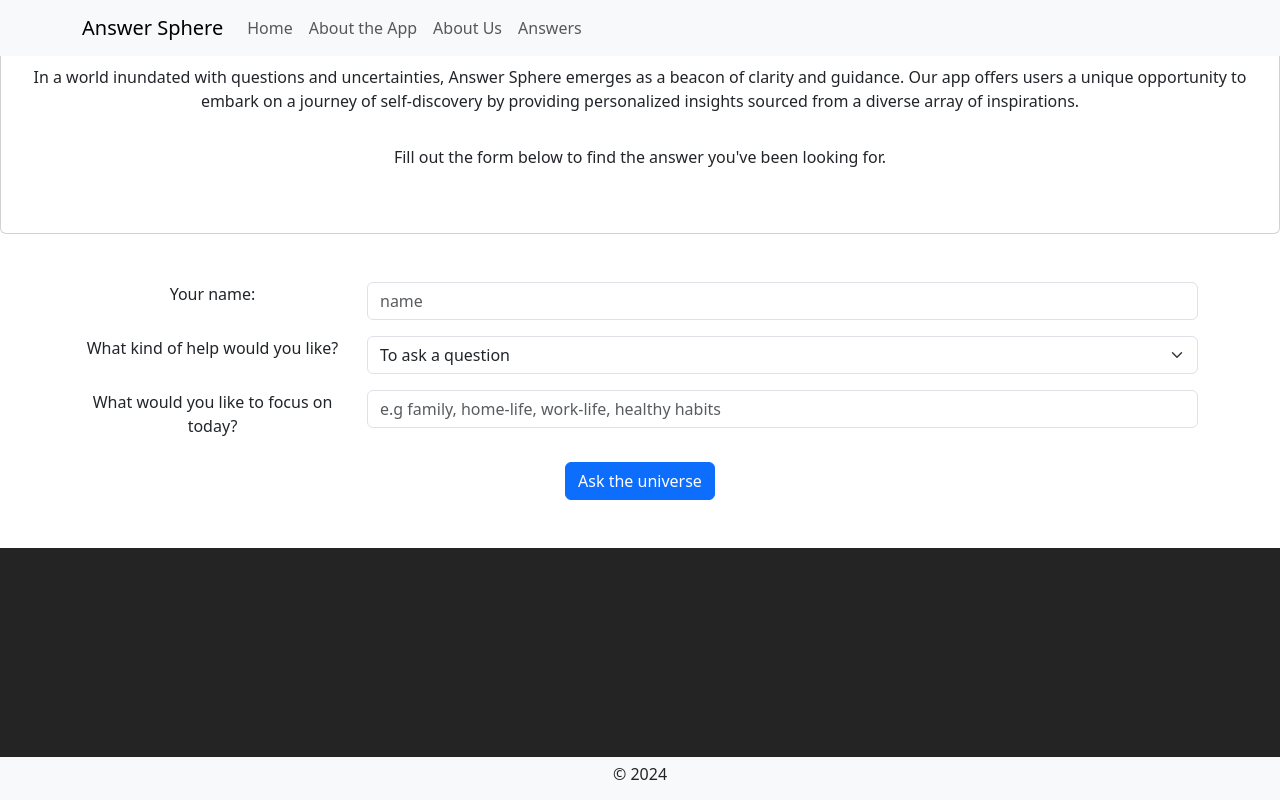
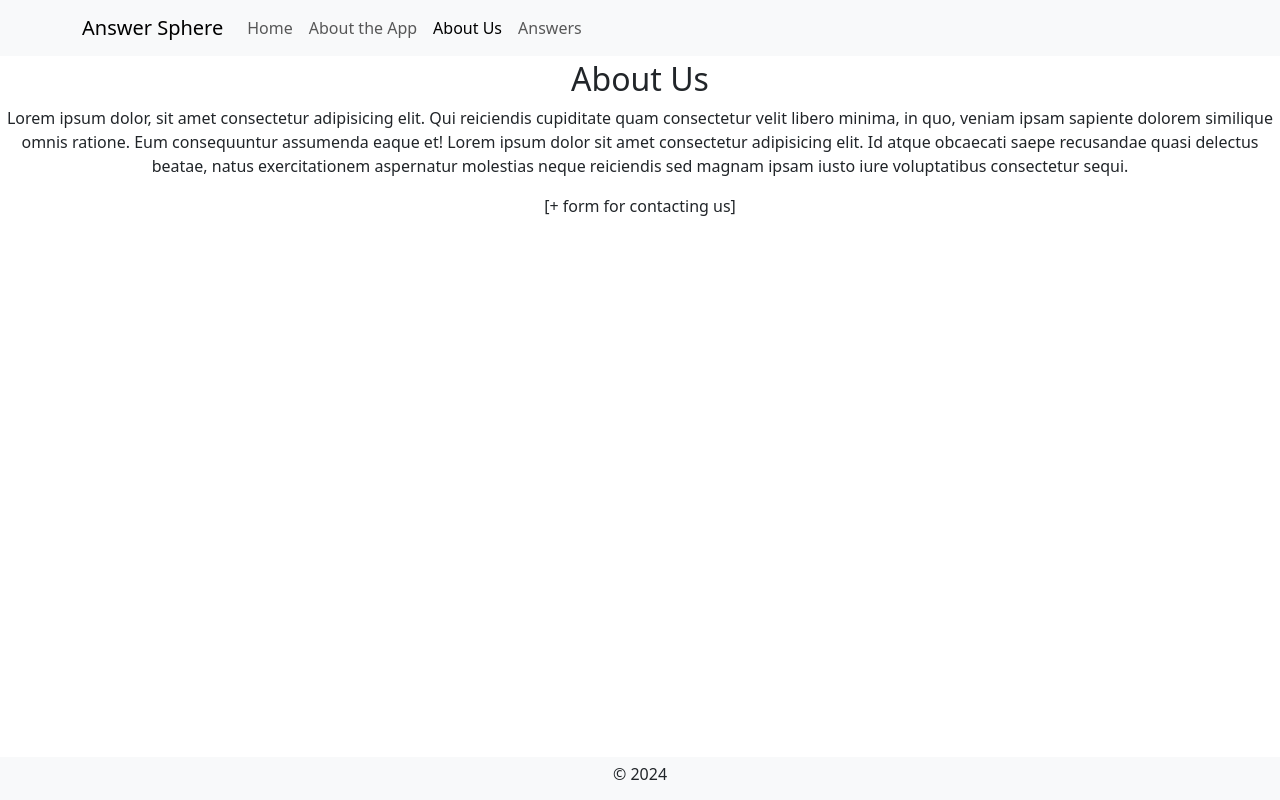
Before and after one commit to nyitrai87/answersphere, a React (Vite) app: page /Contact in a window 1280 px wide. Built offline with nearby package versions, Linux system fonts and the light colour scheme.

Commit message:
react router dom added

```diff
--- a/package.json
+++ b/package.json
@@ -13,7 +13,9 @@
     "bootstrap": "^5.3.3",
     "react": "^18.2.0",
     "react-bootstrap": "^2.10.1",
-    "react-dom": "^18.2.0"
+    "react-dom": "^18.2.0",
+    "react-router-bootstrap": "^0.26.2",
+    "react-router-dom": "^6.22.1"
   },
   "devDependencies": {
     "@types/react": "^18.2.56",
--- a/src/App.jsx
+++ b/src/App.jsx
@@ -1,17 +1,29 @@
+import { BrowserRouter as Router, Route, Routes } from 'react-router-dom';
 import './App.css'
 import 'bootstrap/dist/css/bootstrap.min.css';
 import * as bootstrap from 'bootstrap'
+
 import Header from './components/Header/Header'
+import Home from './components/Home/Home';
+import AboutApp from './components/AboutApp/AboutApp';
+import Contact from './components/Contact/Contact'
+import AnswerPage from './components/AnswerPage/AnswerPage'
 import Footer from './components/Footer/Footer';
-import Home from './components/Home/Home'
 
 function App() {
 
   return (
     <>
+    <Router>
       <Header/>
-       <Home/>
-      <Footer/>
+      <Routes>
+        <Route path="Home" element={<Home/>} />
+        <Route path="AboutApp" element={<AboutApp/>} />
+        <Route path="Contact" element={<Contact/>} />
+        <Route path="AnswerPage" element={<AnswerPage/>} />
+      </Routes>
+    </Router>
+    <Footer/>
     </>
   )
 }
--- a/src/components/AboutApp/AboutApp.jsx
+++ b/src/components/AboutApp/AboutApp.jsx
@@ -0,0 +1,13 @@
+
+function AboutApp() {
+  return (
+    <div className='aboutApp'>
+              <h2>About the App</h2>
+              <p>
+              Lorem ipsum dolor, sit amet consectetur adipisicing elit. Qui reiciendis cupiditate quam consectetur velit libero minima, in quo, veniam ipsam sapiente dolorem similique omnis ratione. Eum consequuntur assumenda eaque et! Lorem ipsum dolor sit amet consectetur adipisicing elit. Id atque obcaecati saepe recusandae quasi delectus beatae, natus exercitationem aspernatur molestias neque reiciendis sed magnam ipsam iusto iure voluptatibus consectetur sequi.
+              </p>
+    </div>
+  )
+}
+
+export default AboutApp;
--- a/src/components/AnswerPage/AnswerPage.jsx
+++ b/src/components/AnswerPage/AnswerPage.jsx
@@ -0,0 +1,12 @@
+function AnswerPage() {
+  return (
+    <div className='AnswerPage'>
+              <h2>Answers</h2>
+              <p>
+              Lorem ipsum dolor, sit amet consectetur adipisicing elit. Qui reiciendis cupiditate quam consectetur velit libero minima, in quo, veniam ipsam sapiente dolorem similique omnis ratione. Eum consequuntur assumenda eaque et! Lorem ipsum dolor sit amet consectetur adipisicing elit. Id atque obcaecati saepe recusandae quasi delectus beatae, natus exercitationem aspernatur molestias neque reiciendis sed magnam ipsam iusto iure voluptatibus consectetur sequi.
+              </p>
+    </div>
+  )
+}
+
+export default AnswerPage;
--- a/src/components/Contact/Contact.jsx
+++ b/src/components/Contact/Contact.jsx
@@ -0,0 +1,15 @@
+function Contact() {
+  return (
+    <div className='Contact'>
+      <h2>About Us</h2>
+      <p>
+      Lorem ipsum dolor, sit amet consectetur adipisicing elit. Qui reiciendis cupiditate quam consectetur velit libero minima, in quo, veniam ipsam sapiente dolorem similique omnis ratione. Eum consequuntur assumenda eaque et! Lorem ipsum dolor sit amet consectetur adipisicing elit. Id atque obcaecati saepe recusandae quasi delectus beatae, natus exercitationem aspernatur molestias neque reiciendis sed magnam ipsam iusto iure voluptatibus consectetur sequi.
+      </p>
+      <p>
+        [+ form for contacting us]
+      </p>
+    </div>
+  )
+}
+
+export default Contact;
--- a/src/components/Header/Header.jsx
+++ b/src/components/Header/Header.jsx
@@ -1,23 +1,35 @@
 import Container from 'react-bootstrap/Container';
 import Nav from 'react-bootstrap/Nav';
 import Navbar from 'react-bootstrap/Navbar';
+import { NavLink } from 'react-router-dom';
+
 
 function Header() {
   return (
+    <>
     <Navbar expand="lg" className="bg-body-tertiary" fixed='top'>
       <Container>
         <Navbar.Brand href="#home">Answer Sphere</Navbar.Brand>
         <Navbar.Toggle aria-controls="basic-navbar-nav" />
         <Navbar.Collapse id="basic-navbar-nav">
           <Nav className="me-auto">
-            <Nav.Link href="#home">Home</Nav.Link>
-            <Nav.Link href="#link">About the App</Nav.Link>
-            <Nav.Link href="#link">About Us</Nav.Link>
-            <Nav.Link href="#link">Answers</Nav.Link>
+            <NavLink to="Home" end className={({ isActive }) => isActive ? 'nav-link active' : 'nav-link'}>
+                Home
+            </NavLink>
+            <NavLink to="AboutApp" end className={({ isActive }) => isActive ? 'nav-link active' : 'nav-link'}>
+                About the App
+            </NavLink>
+            <NavLink to="Contact" end className={({ isActive }) => isActive ? 'nav-link active' : 'nav-link'}>
+                About Us
+            </NavLink>
+            <NavLink to="AnswerPage" end className={({ isActive }) => isActive ? 'nav-link active' : 'nav-link'}>
+                Answers
+            </NavLink>
           </Nav>
         </Navbar.Collapse>
       </Container>
     </Navbar>
+    </>
   );
 }
 
--- a/src/index.css
+++ b/src/index.css
@@ -2,10 +2,11 @@
   font-family: Inter, system-ui, Avenir, Helvetica, Arial, sans-serif;
   line-height: 1.5;
   font-weight: 400;
+  padding-top: 60px;
 
   color-scheme: light dark;
   color: rgba(255, 255, 255, 0.87);
-  background-color: #242424;
+  background-color: #ffffff;
 
   font-synthesis: none;
   text-rendering: optimizeLegibility;
```
Also changed, not shown: 1 other file (tests, documents, lock files or other folders).
